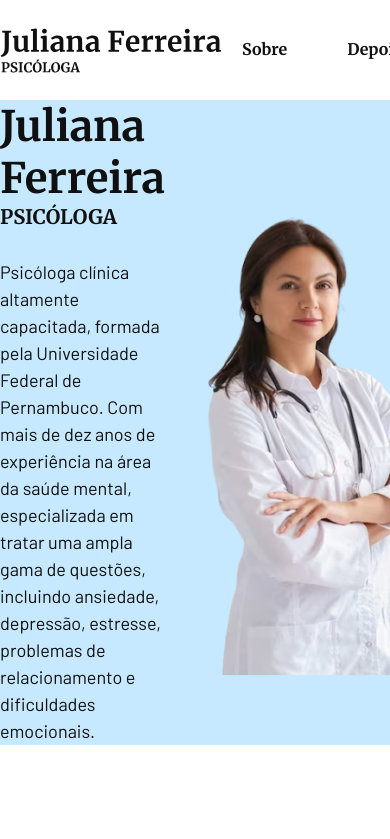
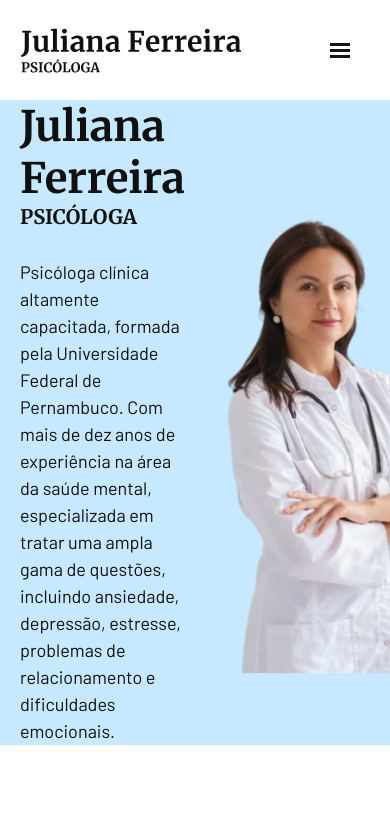
Before and after one commit to paulohldev/psicologa-julianaferreira, a React (Vite) app: page / in a window 390 px wide. Shown: the top 839 px of the page. Built offline with nearby package versions, Linux system fonts and the light colour scheme.

Commit message:
menu mobile

```diff
--- a/src/components/contato/Contato.jsx
+++ b/src/components/contato/Contato.jsx
@@ -13,7 +13,8 @@ const Input = styled.input`
     box-shadow: 0 0 10px var(--blue);
   }
   max-width: 620px;
-  min-width: 300px;
+  /* min-width: 300px; */
+  /* width: 100%; */
   width: 100%;
   font-family: 'Barlow', sans-serif;
 `;
@@ -51,19 +52,24 @@ const Form = styled.form`
 
 const Contato = () => {
   return (
-    <section style={{ paddingBottom: '90px' }}>
+    <section className="container" style={{ paddingBottom: '90px' }}>
       <Titulo center paddingTop={90}>
         Entre em Contato
       </Titulo>
       <Form>
         <Label htmlFor="nome">NOME</Label>
         <Input type="text" name="nome" id="nome" />
-        <div style={{ display: 'flex', gap: '20px' }}>
-          <div>
+        <div
+          style={{
+            display: 'flex',
+            gap: '20px',
+          }}
+        >
+          <div style={{ flexGrow: '1' }}>
             <Label htmlFor="email">EMAIL</Label>
             <Input type="text" name="email" id="email" />
           </div>
-          <div>
+          <div style={{ flexGrow: '1' }}>
             <Label htmlFor="celular">NÚMERO DE CELULAR</Label>
             <Input type="text" name="celular" id="celular" />
           </div>
--- a/src/components/header/Header.jsx
+++ b/src/components/header/Header.jsx
@@ -12,14 +12,53 @@ const HeaderPrincipal = styled.header`
   display: flex;
   justify-content: space-between;
   align-items: center;
+  transition: 0.3s all;
+  position: relative;
+  margin-bottom: ${({ menuMobile }) => (menuMobile ? '130px' : '0')};
 `;
 
 const Navigation = styled.nav``;
+
+const ButtonMobile = styled.button`
+  display: none;
+  padding: 20px;
+  background-color: transparent;
+  border: none;
+  cursor: pointer;
+  @media (max-width: 800px) {
+    display: block;
+  }
+  &::after {
+    content: '';
+    display: block;
+    height: 3px;
+    background-color: #161616;
+    width: 20px;
+    box-shadow: 0 6px 0 #161616, 0 -6px 0 #161616;
+  }
+`;
+
+const ListMenuMobile = styled.ul`
+  display: none;
+  list-style: none;
+  @media (max-width: 800px) {
+    display: ${({ menuMobile }) => (menuMobile ? 'block' : 'none')};
+    position: absolute;
+    top: 100px;
+    left: 0;
+    background-color: var(--white);
+    width: 100%;
+    margin: 0;
+  }
+`;
 
 const ListContainer = styled.ul`
   list-style: none;
   display: flex;
   gap: 20px;
+  @media (max-width: 800px) {
+    display: none;
+  }
 `;
 
 const List = styled.li``;
@@ -41,10 +80,16 @@ const Link = styled.a`
     transition: 0.3s all;
     position: relative;
     bottom: -5px;
+    @media (max-width: 800px) {
+      display: none;
+    }
   }
   &:hover {
     ::after {
       width: 100%;
+    }
+    @media (max-width: 800px) {
+      background-color: var(--blue);
     }
   }
 `;
@@ -55,11 +100,38 @@ const Image = styled.img`
 `;
 
 const Header = () => {
+  const [menuMobile, setMenuMobile] = React.useState(false);
+
+  const handleClick = () => {
+    setMenuMobile(!menuMobile);
+  };
+
   return (
     <HeaderBackground>
-      <HeaderPrincipal className="container">
+      <HeaderPrincipal className="container" menuMobile={menuMobile}>
         <Image src={Logo} alt="Logo Juliana Ferreira Psicológa" />
         <Navigation>
+          <ButtonMobile
+            onClick={handleClick}
+            menuMobile={menuMobile}
+          ></ButtonMobile>
+          <ListMenuMobile menuMobile={menuMobile}>
+            <List>
+              <Link bold href="#">
+                Sobre
+              </Link>
+            </List>
+            <List>
+              <Link bold href="#">
+                Depoimentos
+              </Link>
+            </List>
+            <List>
+              <Link bold href="#">
+                Contato
+              </Link>
+            </List>
+          </ListMenuMobile>
           <ListContainer>
             <List>
               <Link bold href="#">
--- a/src/components/rodape/Rodape.jsx
+++ b/src/components/rodape/Rodape.jsx
@@ -26,7 +26,8 @@ const DivFooter = styled.div`
   display: flex;
   justify-content: space-between;
   align-items: center;
-  padding: 50px 0;
+  padding-top: 50px;
+  padding-bottom: 50px;
 `;
 
 const Rodape = () => {
--- a/src/index.css
+++ b/src/index.css
@@ -21,3 +21,9 @@ body {
   max-width: 940px;
   margin: 0 auto;
 }
+
+@media (max-width: 1000px) {
+  .container {
+    padding: 0 20px;
+  }
+}
```
